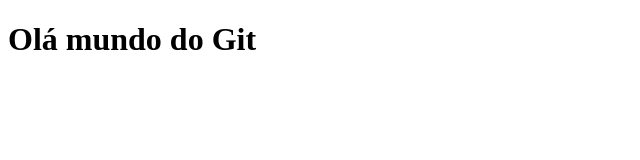
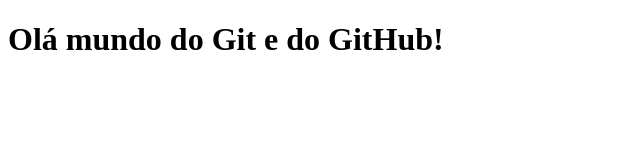
Before and after one commit to Fernando-DGKS/Aula_de_Git, a plain HTML site: page index.html in a window 1280 px wide. Shown: the whole page, without its empty margins (0-640 px from the left). Drawn offline with Linux system fonts and the light colour scheme.

Commit message:
Adicionamos a palavra GitHub!

```diff
--- a/index.html
+++ b/index.html
@@ -7,7 +7,7 @@
     <title>Aprendendo Git</title>
 </head>
 <body>
-    <h1>Olá mundo do Git</h1>
+    <h1>Olá mundo do Git e do GitHub!</h1>
     <script src="js/index.js"></script>
 </body>
 </html>
```
